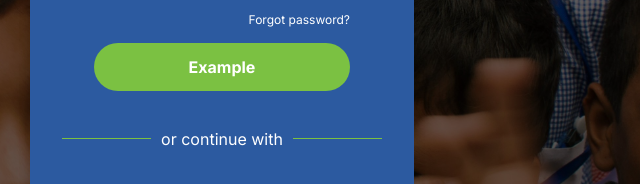
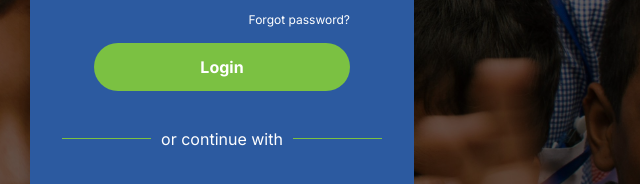
Before and after one commit to MissionsTeam/Mission-4, a plain HTML site: page login.html in a window 1280 px wide. Shown: the part 404-588 px from the top of the page, 418-1058 px from the left. Drawn offline with Linux system fonts and the light colour scheme.

Commit message:
Changed loging button text

```diff
--- a/login.html
+++ b/login.html
@@ -27,7 +27,7 @@
       <input type="email" class="input" placeholder="Email"/>
       <input type="password" class="input" placeholder="Password"  />
       <p class="form-footer">Forgot password?</p>
-      <a href="myfixit.html" class="form-btn">Example</a>
+      <a href="myfixit.html" class="form-btn">Login</a>
     </form>
     <div class="divider">
       <span></span>
```
